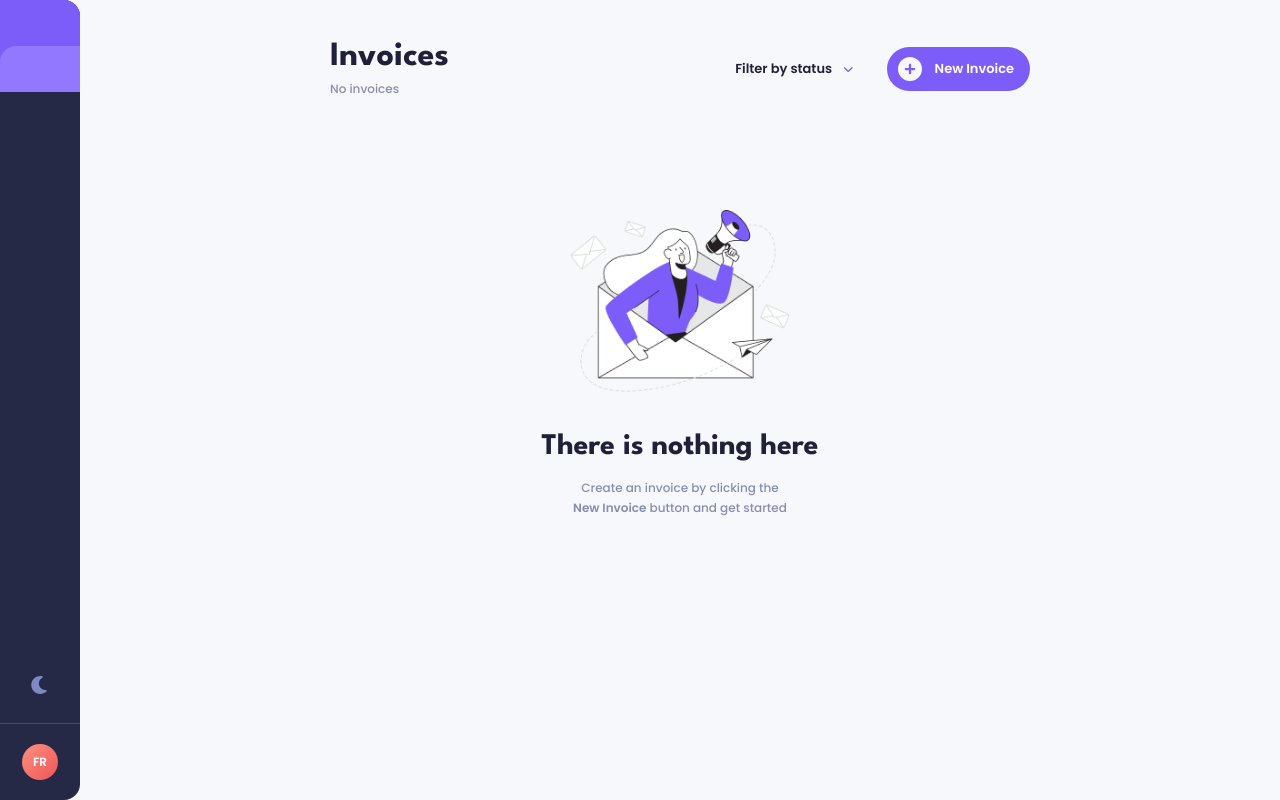
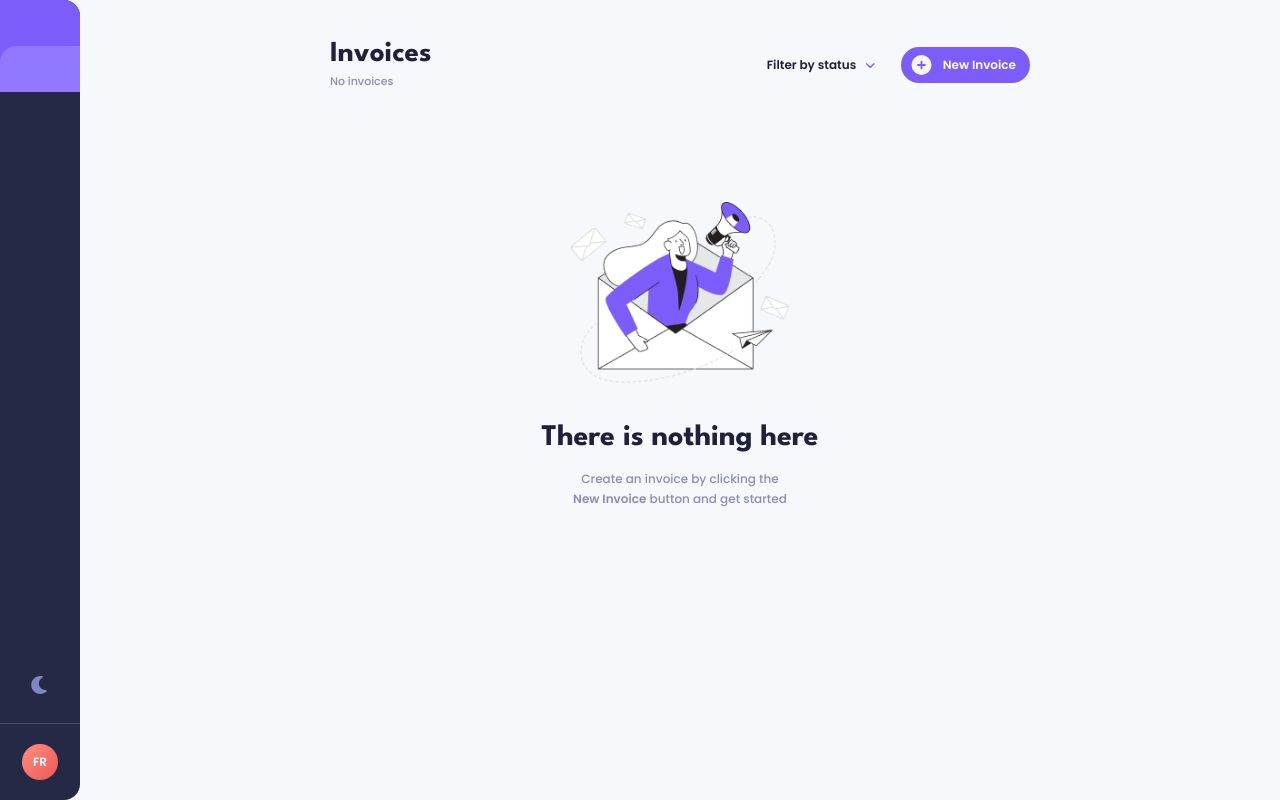
Before and after one commit to Sam-Charles12/invoice-app, a React (Create React App) app: page / in a window 1280 px wide. Built offline with nearby package versions, Linux system fonts and the light colour scheme.

Commit message:
Adjust header and invoice item styles for improved layout and readability

```diff
--- a/src/App.js
+++ b/src/App.js
@@ -189,20 +189,20 @@ export default function App() {
         <section className="mx-auto max-w-[700px]">
           <header className="flex items-center justify-between">
             <div>
-              <h1 className="font-heading text-[34px] font-bold leading-none text-text">
+              <h1 className="font-heading text-[29px] font-bold leading-none text-text">
                 Invoices
               </h1>
-              <p className="mt-1.5 text-[12px] font-medium text-[#888eb0]">
+              <p className="mt-1 text-[11px] font-medium text-[#888eb0]">
                 {invoices.length === 0
                   ? "No invoices"
                   : `There ${invoices.length === 1 ? "is" : "are"} ${invoices.length} total invoice${invoices.length === 1 ? "" : "s"}`}
               </p>
             </div>
 
-            <div className="flex items-center gap-8">
+            <div className="flex items-center gap-6">
               <button
                 type="button"
-                className="flex items-center gap-2.5 text-[13px] font-bold text-[#1e2139]"
+                className="flex items-center gap-2 text-[12px] font-bold text-[#1e2139]"
               >
                 <span>Filter by status</span>
                 <FontAwesomeIcon
@@ -214,12 +214,12 @@ export default function App() {
               <button
                 type="button"
                 onClick={() => setIsFormOpen(true)}
-                className="flex items-center gap-3 rounded-full bg-primary px-2 py-2 pr-4 text-[13px] font-bold text-white transition-colors hover:bg-primary-hover"
+                className="flex items-center gap-2.5 rounded-full bg-primary px-2 py-1.5 pr-3.5 text-[12px] font-bold text-white transition-colors hover:bg-primary-hover"
               >
-                <span className="grid h-7 w-7 place-items-center rounded-full bg-primary text-bg">
+                <span className="grid h-6 w-6 place-items-center rounded-full bg-primary text-bg">
                   <FontAwesomeIcon
                     icon={faCirclePlus}
-                    className="text-[24px]"
+                    className="text-[20px]"
                   />
                 </span>
                 <span>New Invoice</span>
@@ -245,38 +245,38 @@ export default function App() {
               </p>
             </section>
           ) : (
-            <section className="mt-10 space-y-4">
+            <section className="mt-8 space-y-3">
               {invoices.map((invoice) => (
                 <article
                   key={invoice.id}
-                  className="grid grid-cols-[120px_1fr_1.2fr_140px_100px_16px] items-center gap-4 rounded-[8px] cursor-pointer bg-white px-8 py-5 shadow-[0_4px_12px_rgba(72,84,159,0.08)]"
+                  className="grid grid-cols-[102px_1fr_1.2fr_120px_86px_14px] items-center gap-3 rounded-[8px] cursor-pointer bg-white px-7 py-4 shadow-[0_4px_12px_rgba(72,84,159,0.08)]"
                 >
-                  <p className="text-[20px] font-bold text-text">
+                  <p className="text-[17px] font-bold text-text">
                     <span className="text-[#7e88c3]">#</span>
                     {invoice.id}
                   </p>
-                  <p className="text-[13px] font-medium text-[#7e88c3]">
+                  <p className="text-[11px] font-medium text-[#7e88c3]">
                     Due {invoice.dueDate}
                   </p>
-                  <p className="truncate text-[13px] font-medium text-[#7e88c3]">
+                  <p className="truncate text-[11px] font-medium text-[#7e88c3]">
                     {invoice.clientName}
                   </p>
-                  <p className="text-right text-[24px] font-bold text-text">
+                  <p className="text-right text-[20px] font-bold text-text">
                     {formatCurrency(invoice.total)}
                   </p>
                   <div
-                    className={`flex items-center justify-center gap-2 rounded-[6px] py-3 text-[15px] font-bold ${
+                    className={`flex items-center justify-center gap-1.5 rounded-[6px] py-2.5 text-[13px] font-bold ${
                       invoice.status === "pending"
                         ? "bg-[#fff8f0] text-[#ff8f00]"
                         : "bg-[#f4f4f8] text-[#373b53]"
                     }`}
                   >
-                    <span className="text-[20px] leading-none">•</span>
+                    <span className="text-[16px] leading-none">•</span>
                     <span className="capitalize">{invoice.status}</span>
                   </div>
                   <FontAwesomeIcon
                     icon={faAngleRight}
-                    className="text-[16px] text-primary"
+                    className="text-[14px] text-primary"
                   />
                 </article>
               ))}
```
Also changed, not shown: src/img/Desktop - View Invoice.png (added).
